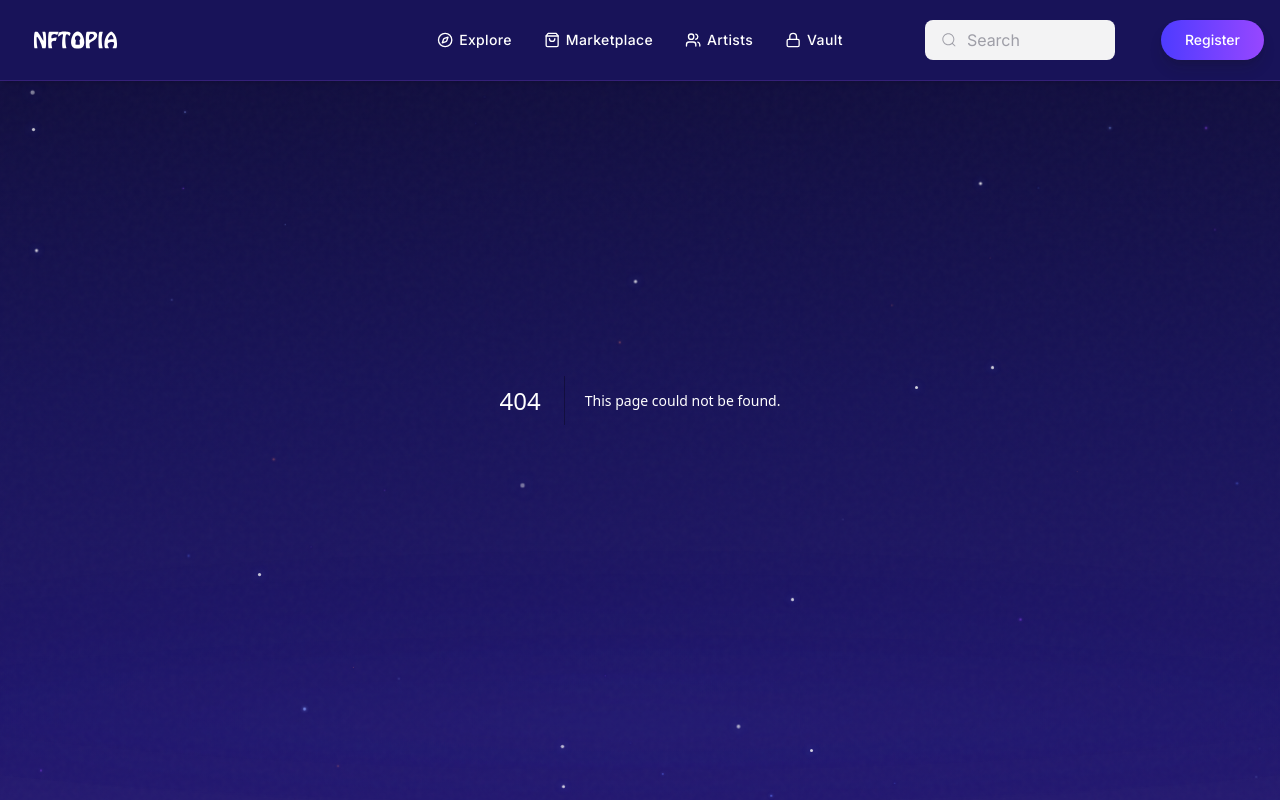
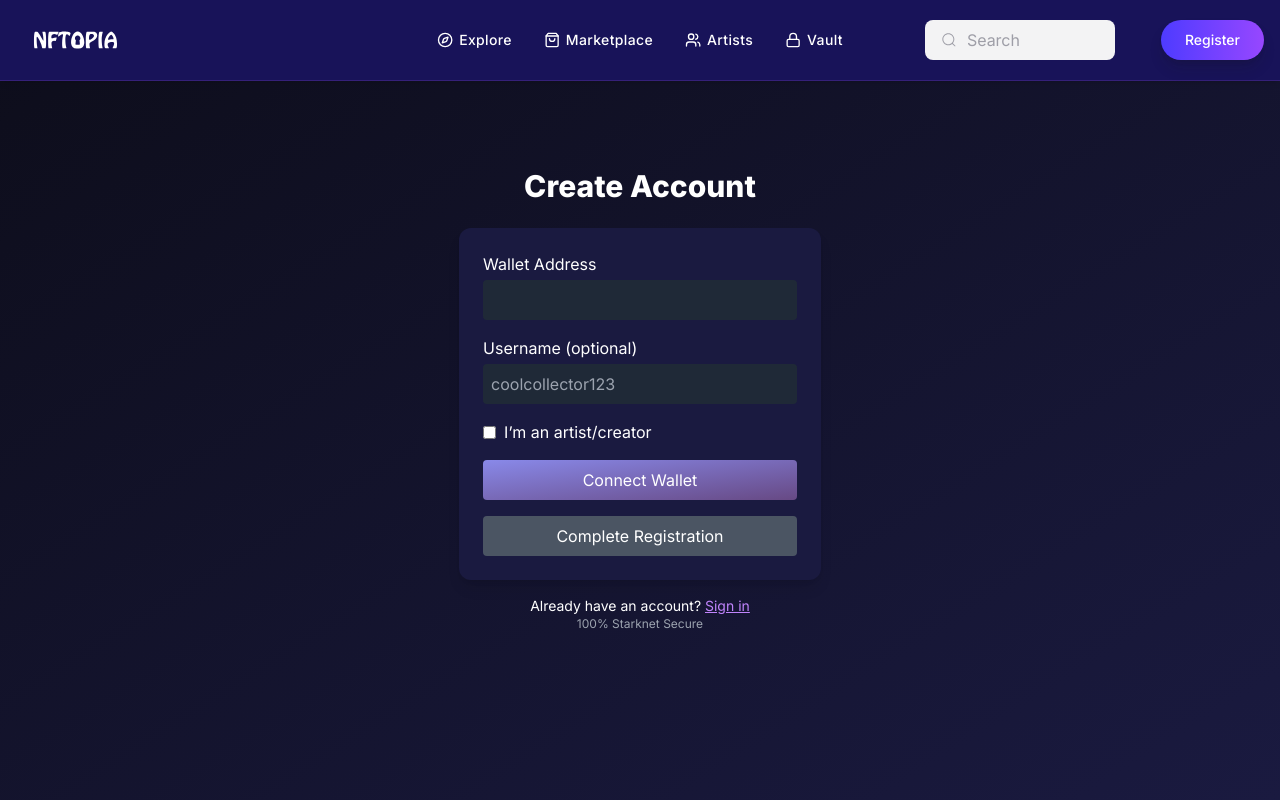
Before and after one commit to NFTopia-Foundation/nftopia, a Next.js app in the folder apps/frontend/: page /register in a window 1280 px wide. Before the commit this address had no page. Shown: the top 800 px of the page. Built offline with nearby package versions, Linux system fonts and the light colour scheme.

Commit message:
feat: implement user registration form closes #42

```diff
--- /dev/null
+++ b/apps/frontend/app/api/register/route.ts
@@ -0,0 +1,18 @@
+import { NextRequest, NextResponse } from "next/server";
+
+export async function POST(req: NextRequest) {
+  try {
+    const { walletAddress, username, isArtist } = await req.json();
+
+    if (!walletAddress) {
+      return NextResponse.json({ error: "Wallet address required" }, { status: 400 });
+    }
+
+    // TODO: Replace this with DB logic
+    console.log("Registering user:", { walletAddress, username, isArtist });
+
+    return NextResponse.json({ message: "User registered successfully" }, { status: 200 });
+  } catch (err) {
+    return NextResponse.json({ error: "Registration failed" }, { status: 500 });
+  }
+}
--- /dev/null
+++ b/apps/frontend/app/register/page.tsx
@@ -0,0 +1,9 @@
+import RegisterForm from "@/components/RegisterForm";
+
+export default function RegisterPage() {
+  return (
+    <main className="min-h-screen flex items-center justify-center bg-gradient-to-br from-[#0d0d1a] to-[#1a1a40] text-white">
+      <RegisterForm />
+    </main>
+  );
+}
--- /dev/null
+++ b/apps/frontend/components/RegisterForm.tsx
@@ -0,0 +1,113 @@
+"use client";
+
+import { useState } from "react";
+import { useForm } from "react-hook-form";
+import { connect } from "@argent/get-starknet";
+import axios from "axios";
+
+interface FormValues {
+  username?: string;
+  isArtist: boolean;
+}
+
+export default function RegisterForm() {
+  const [walletAddress, setWalletAddress] = useState<string | null>(null);
+  const [error, setError] = useState<string | null>(null);
+  const {
+    register,
+    handleSubmit,
+    formState: { errors },
+  } = useForm<FormValues>();
+
+  const onConnectWallet = async () => {
+    try {
+      const starknet = await connect();
+      await starknet.enable();
+      setWalletAddress(starknet.selectedAddress || null);
+    } catch (err) {
+      setError("Failed to connect wallet.");
+    }
+  };
+
+  const onSubmit = async (data: FormValues) => {
+    if (!walletAddress) {
+      setError("Please connect your wallet first.");
+      return;
+    }
+
+    try {
+      await axios.post("/api/register", {
+        walletAddress,
+        ...data,
+      });
+
+      window.location.href = "/dashboard";
+    } catch (err) {
+      setError("Registration failed. Please try again.");
+    }
+  };
+
+  return (
+    <div className="text-white flex flex-col items-center justify-center min-h-screen px-4">
+      <h2 className="text-3xl font-extrabold text-center mb-6">Create Account</h2>
+
+      <form
+        onSubmit={handleSubmit(onSubmit)}
+        className="space-y-4 p-6 bg-[#1a1a40] rounded-xl w-full max-w-md shadow-lg"
+      >
+        <div>
+          <label className="block mb-1">Wallet Address</label>
+          <input
+            value={walletAddress || ""}
+            disabled
+            className="w-full p-2 bg-gray-800 rounded"
+          />
+        </div>
+
+        <div>
+          <label className="block mb-1">Username (optional)</label>
+          <input
+            {...register("username")}
+            placeholder="coolcollector123"
+            className="w-full p-2 bg-gray-800 rounded"
+          />
+        </div>
+
+        <div className="flex items-center space-x-2">
+          <input
+            type="checkbox"
+            {...register("isArtist")}
+            className="accent-purple-500"
+          />
+          <label>I’m an artist/creator</label>
+        </div>
+
+        <button
+          type="button"
+          onClick={onConnectWallet}
+          className="bg-gradient-to-br from-[#8989e9] to-[#674984] hover:opacity-90 w-full p-2 rounded text-white transition"
+        >
+          Connect Wallet
+        </button>
+
+        <button
+          type="submit"
+          disabled={!walletAddress}
+          className="bg-gray-600 hover:bg-gray-700 w-full p-2 rounded text-white"
+        >
+          Complete Registration
+        </button>
+
+        {error && <p className="text-red-500 text-sm">{error}</p>}
+      </form>
+
+      <h6 className="text-sm mt-4">
+        Already have an account?{" "}
+        <a href="/login" className="underline text-purple-400">
+          Sign in
+        </a>
+      </h6>
+      <h6 className="text-xs text-gray-400">100% Starknet Secure</h6>
+    </div>
+  );
+}
--- /dev/null
+++ b/apps/frontend/components/types/User.ts
@@ -0,0 +1,5 @@
+export interface RegisterUserPayload {
+  walletAddress: string;
+  username?: string;
+  isArtist: boolean;
+}
--- a/apps/frontend/package.json
+++ b/apps/frontend/package.json
@@ -8,7 +8,8 @@
     "start": "next start",
     "lint": "next lint"
   },
- "dependencies": {
+  "dependencies": {
+    "@argent/get-starknet": "^6.4.7",
     "@radix-ui/react-icons": "^1.3.2",
     "@radix-ui/react-slot": "^1.1.2",
     "@tailwindcss/postcss": "^4.0.15",
@@ -16,6 +17,7 @@
     "@types/react": "18.2.22",
     "@types/react-dom": "18.2.7",
     "autoprefixer": "10.4.15",
+    "axios": "^1.9.0",
     "class-variance-authority": "^0.7.1",
     "clsx": "^2.1.1",
     "eslint": "8.49.0",
@@ -28,6 +30,7 @@
     "postcss": "8.4.30",
     "react": "18.2.0",
     "react-dom": "18.2.0",
+    "react-hook-form": "^7.57.0",
     "react-loading-skeleton": "^3.5.0",
     "shadcn-ui": "^0.9.5",
     "tailwind-merge": "^3.0.2",
```
Also changed, not shown: apps/frontend/hooks/use-starknet-wallet.ts (added, +101 -0 lines), 1 other file (tests, documents, lock files or other folders).
